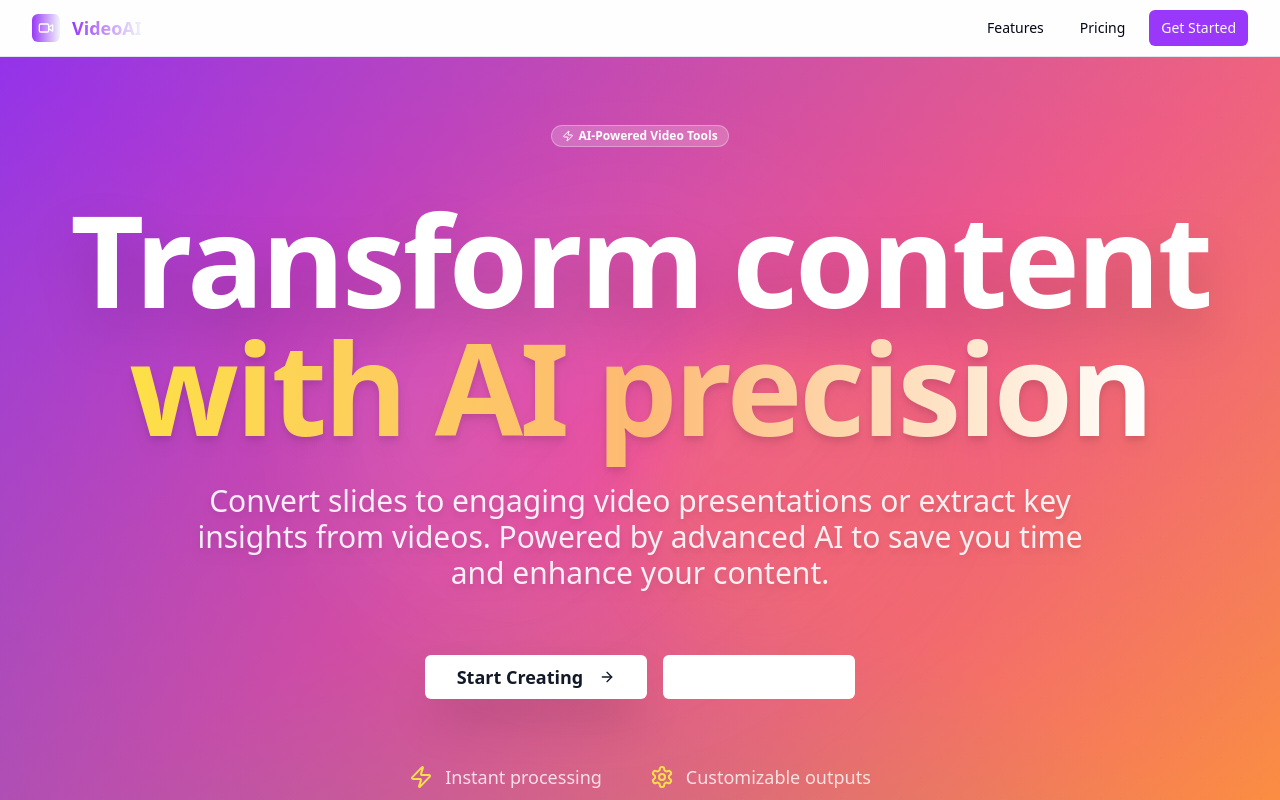
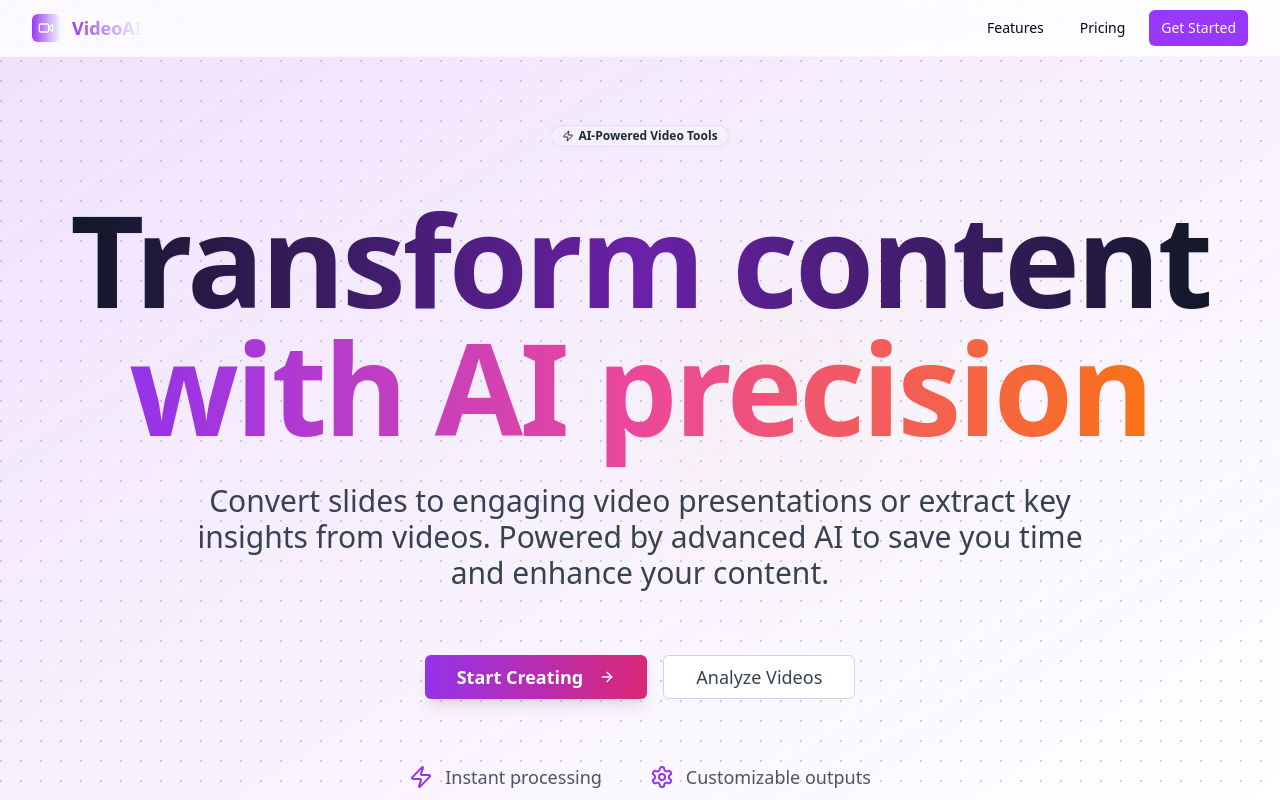
Before and after one commit to Oliversheth/media-sense-extract, a React (Vite) app: page / in a window 1280 px wide. Shown: the top 800 px of the page. Built offline with nearby package versions, Linux system fonts and the light colour scheme.

Commit message:
Enhance home page visuals
Make the hero section's visual elements span the entire home page, ensuring they don't obstruct buttons, while maintaining a subtle yet visible presence.

```diff
--- a/src/pages/Home.tsx
+++ b/src/pages/Home.tsx
@@ -1,4 +1,3 @@
-
 import React from 'react';
 import { Button } from '@/components/ui/button';
 import { Card, CardContent, CardDescription, CardHeader, CardTitle } from '@/components/ui/card';
@@ -8,9 +7,22 @@ import { Link } from 'react-router-dom';
 
 const Home = () => {
   return (
-    <div className="min-h-screen bg-gradient-to-br from-purple-50/30 to-orange-50/30">
+    <div className="min-h-screen relative">
+      {/* Full-page gradient background - fixed position to span entire page */}
+      <div className="fixed inset-0 bg-gradient-to-br from-purple-600/15 via-pink-500/8 to-orange-400/12 pointer-events-none z-0"></div>
+      <div className="fixed inset-0 bg-gradient-to-tr from-blue-600/8 via-transparent to-yellow-400/6 pointer-events-none z-0"></div>
+
+      {/* Subtle animated shapes */}
+      <div className="fixed top-1/4 left-1/4 w-96 h-96 bg-gradient-to-br from-white/3 to-transparent rounded-full blur-3xl animate-pulse pointer-events-none z-0"></div>
+      <div className="fixed bottom-1/4 right-1/4 w-80 h-80 bg-gradient-to-br from-yellow-400/5 to-transparent rounded-full blur-2xl pointer-events-none z-0"></div>
+
+      {/* Grid pattern overlay */}
+      <div className="fixed inset-0 bg-grid-pattern opacity-3 pointer-events-none z-0"></div>
+
+      {/* All content wrapper with relative positioning */}
+      <div className="relative z-10">
         {/* Navigation */}
-      <nav className="border-b bg-background/95 backdrop-blur supports-[backdrop-filter]:bg-background/60 sticky top-0 z-50">
+        <nav className="relative z-20 bg-white/80 backdrop-blur-sm border-b border-gray-200/30 sticky top-0">
           <div className="max-w-7xl mx-auto px-4 sm:px-6 lg:px-8">
             <div className="flex justify-between items-center h-14">
               <div className="flex items-center space-x-3">
@@ -22,10 +34,10 @@ const Home = () => {
                 </span>
               </div>
               <div className="flex items-center space-x-3">
-              <Button variant="ghost" size="sm">Features</Button>
-              <Button variant="ghost" size="sm">Pricing</Button>
+                <Button variant="ghost" size="sm" className="relative z-10">Features</Button>
+                <Button variant="ghost" size="sm" className="relative z-10">Pricing</Button>
                 <Link to="/slide-to-video">
-                <Button size="sm">Get Started</Button>
+                  <Button size="sm" className="relative z-10">Get Started</Button>
                 </Link>
               </div>
             </div>
@@ -33,62 +45,50 @@ const Home = () => {
         </nav>
 
         {/* Hero Section */}
-      <section className="relative min-h-screen flex items-center justify-center overflow-hidden">
-        {/* Vibrant gradient background inspired by Stripe */}
-        <div className="absolute inset-0 bg-gradient-to-br from-purple-600 via-pink-500 to-orange-400"></div>
-        <div className="absolute inset-0 bg-gradient-to-tr from-blue-600/30 via-transparent to-yellow-400/20"></div>
-
-        {/* Animated geometric shapes */}
-        <div className="absolute top-1/4 left-1/4 w-96 h-96 bg-gradient-to-br from-white/10 to-transparent rounded-full blur-3xl animate-pulse"></div>
-        <div className="absolute bottom-1/4 right-1/4 w-80 h-80 bg-gradient-to-br from-yellow-400/20 to-transparent rounded-full blur-2xl"></div>
-        <div className="absolute top-1/2 left-1/2 transform -translate-x-1/2 -translate-y-1/2 w-[600px] h-[600px] bg-gradient-to-br from-white/5 to-transparent rounded-full blur-3xl"></div>
-
-        {/* Grid pattern overlay */}
-        <div className="absolute inset-0 bg-grid-pattern opacity-10"></div>
-
+        <section className="relative min-h-screen flex items-center justify-center">
           <div className="relative z-10 max-w-7xl mx-auto px-4 sm:px-6 lg:px-8 text-center">
             <div className="space-y-8">
-            <Badge variant="secondary" className="mb-4 bg-white/20 text-white border-white/30 backdrop-blur-sm">
+              <Badge variant="secondary" className="mb-4 bg-white/20 text-gray-800 border-gray-300/50 backdrop-blur-sm">
                 <Zap className="w-3 h-3 mr-1" />
                 AI-Powered Video Tools
               </Badge>
 
               <h1 className="text-6xl sm:text-7xl lg:text-8xl xl:text-9xl font-black leading-none tracking-tight">
-              <span className="text-white drop-shadow-2xl">
+                <span className="bg-gradient-to-r from-gray-900 via-purple-800 to-gray-900 bg-clip-text text-transparent drop-shadow-sm">
                   Transform content
                 </span>
                 <br />
-              <span className="bg-gradient-to-r from-yellow-300 via-orange-300 to-white bg-clip-text text-transparent drop-shadow-lg">
+                <span className="bg-gradient-to-r from-purple-600 via-pink-500 to-orange-500 bg-clip-text text-transparent drop-shadow-sm">
                   with AI precision
                 </span>
               </h1>
 
-            <p className="text-xl sm:text-2xl lg:text-3xl text-white/90 max-w-4xl mx-auto leading-relaxed font-medium drop-shadow-lg">
+              <p className="text-xl sm:text-2xl lg:text-3xl text-gray-700 max-w-4xl mx-auto leading-relaxed font-medium">
                 Convert slides to engaging video presentations or extract key insights from videos.
                 Powered by advanced AI to save you time and enhance your content.
               </p>
 
               <div className="flex flex-col sm:flex-row gap-4 justify-center pt-8">
                 <Link to="/slide-to-video">
-                <Button size="lg" className="bg-white text-gray-900 hover:bg-gray-100 font-semibold px-8 py-4 text-lg w-full sm:w-auto shadow-2xl">
+                  <Button size="lg" className="bg-gradient-to-r from-purple-600 to-pink-600 hover:from-purple-700 hover:to-pink-700 text-white font-semibold px-8 py-4 text-lg w-full sm:w-auto shadow-lg relative z-10">
                     Start Creating
                     <ArrowRight className="ml-2 w-5 h-5" />
                   </Button>
                 </Link>
                 <Link to="/video-analysis">
-                <Button size="lg" variant="outline" className="border-white/30 text-white hover:bg-white/10 backdrop-blur-sm px-8 py-4 text-lg w-full sm:w-auto">
+                  <Button size="lg" variant="outline" className="border-gray-300 text-gray-700 hover:bg-white/50 backdrop-blur-sm px-8 py-4 text-lg w-full sm:w-auto relative z-10">
                     Analyze Videos
                   </Button>
                 </Link>
               </div>
 
-            <div className="flex items-center justify-center space-x-12 pt-8 text-white/80">
+              <div className="flex items-center justify-center space-x-12 pt-8 text-gray-600">
                 <div className="flex items-center space-x-3">
-                <Zap className="w-6 h-6 text-yellow-300" />
+                  <Zap className="w-6 h-6 text-purple-600" />
                   <span className="text-lg font-medium">Instant processing</span>
                 </div>
                 <div className="flex items-center space-x-3">
-                <Settings className="w-6 h-6 text-yellow-300" />
+                  <Settings className="w-6 h-6 text-purple-600" />
                   <span className="text-lg font-medium">Customizable outputs</span>
                 </div>
               </div>
@@ -97,7 +97,7 @@ const Home = () => {
         </section>
 
         {/* Features Section */}
-      <section className="py-16 bg-muted/20">
+        <section className="relative py-16 bg-white/50 backdrop-blur-sm">
           <div className="max-w-7xl mx-auto px-4 sm:px-6 lg:px-8">
             <div className="text-center space-y-4 mb-12">
               <h2 className="text-3xl sm:text-4xl font-bold">Two powerful tools, endless possibilities</h2>
@@ -108,7 +108,7 @@ const Home = () => {
 
             <div className="grid lg:grid-cols-2 gap-6">
               {/* Slide to Video Card */}
-            <Card className="group hover:shadow-lg transition-all duration-300 border-2 hover:border-primary/20">
+              <Card className="group hover:shadow-lg transition-all duration-300 border-2 hover:border-primary/20 bg-white/70 backdrop-blur-sm relative z-10">
                 <CardHeader className="pb-4">
                   <div className="w-12 h-12 bg-gradient-to-r from-purple-500 to-pink-500 rounded-lg flex items-center justify-center mb-4 group-hover:scale-110 transition-transform">
                     <FileText className="w-6 h-6 text-white" />
@@ -134,7 +134,7 @@ const Home = () => {
                     </div>
                   </div>
                   <Link to="/slide-to-video" className="block">
-                  <Button className="w-full group-hover:bg-primary/90">
+                    <Button className="w-full group-hover:bg-primary/90 relative z-10">
                       Create Video Presentation
                       <ArrowRight className="ml-2 w-4 h-4" />
                     </Button>
@@ -143,7 +143,7 @@ const Home = () => {
               </Card>
 
               {/* Video Analysis Card */}
-            <Card className="group hover:shadow-lg transition-all duration-300 border-2 hover:border-primary/20">
+              <Card className="group hover:shadow-lg transition-all duration-300 border-2 hover:border-primary/20 bg-white/70 backdrop-blur-sm relative z-10">
                 <CardHeader className="pb-4">
                   <div className="w-12 h-12 bg-gradient-to-r from-blue-500 to-purple-500 rounded-lg flex items-center justify-center mb-4 group-hover:scale-110 transition-transform">
                     <Video className="w-6 h-6 text-white" />
@@ -169,7 +169,7 @@ const Home = () => {
                     </div>
                   </div>
                   <Link to="/video-analysis" className="block">
-                  <Button className="w-full group-hover:bg-muted" variant="outline">
+                    <Button className="w-full group-hover:bg-muted relative z-10" variant="outline">
                       Analyze Video Content
                       <ArrowRight className="ml-2 w-4 h-4" />
                     </Button>
@@ -181,7 +181,7 @@ const Home = () => {
         </section>
 
         {/* Demo Section */}
-      <section className="py-16">
+        <section className="relative py-16 bg-white/30 backdrop-blur-sm">
           <div className="max-w-7xl mx-auto px-4 sm:px-6 lg:px-8">
             <div className="text-center space-y-4 mb-12">
               <h2 className="text-3xl sm:text-4xl font-bold">See it in action</h2>
@@ -191,7 +191,7 @@ const Home = () => {
             </div>
 
             <div className="grid md:grid-cols-2 gap-8">
-            <Card className="hover:shadow-lg transition-all duration-300">
+              <Card className="hover:shadow-lg transition-all duration-300 bg-white/70 backdrop-blur-sm relative z-10">
                 <CardHeader>
                   <CardTitle className="flex items-center space-x-2">
                     <Play className="w-5 h-5" />
@@ -206,7 +206,7 @@ const Home = () => {
                     </div>
                   </div>
                   <Link to="/slide-to-video">
-                  <Button className="w-full">
+                    <Button className="w-full relative z-10">
                       Try Video Generation
                       <ArrowRight className="ml-2 w-4 h-4" />
                     </Button>
@@ -214,7 +214,7 @@ const Home = () => {
                 </CardContent>
               </Card>
 
-            <Card className="hover:shadow-lg transition-all duration-300">
+              <Card className="hover:shadow-lg transition-all duration-300 bg-white/70 backdrop-blur-sm relative z-10">
                 <CardHeader>
                   <CardTitle className="flex items-center space-x-2">
                     <FileText className="w-5 h-5" />
@@ -229,7 +229,7 @@ const Home = () => {
                     </div>
                   </div>
                   <Link to="/video-analysis">
-                  <Button className="w-full" variant="outline">
+                    <Button className="w-full relative z-10" variant="outline">
                       Try Video Analysis
                       <ArrowRight className="ml-2 w-4 h-4" />
                     </Button>
@@ -241,7 +241,7 @@ const Home = () => {
         </section>
 
         {/* CTA Section */}
-      <section className="py-16 bg-gradient-to-r from-primary/10 to-accent/10">
+        <section className="relative py-16 bg-gradient-to-r from-primary/20 to-accent/20 backdrop-blur-sm">
           <div className="max-w-4xl mx-auto text-center px-4 sm:px-6 lg:px-8">
             <h2 className="text-3xl sm:text-4xl font-bold mb-6">
               Ready to transform your content workflow?
@@ -251,18 +251,19 @@ const Home = () => {
             </p>
             <div className="flex flex-col sm:flex-row gap-4 justify-center">
               <Link to="/slide-to-video">
-              <Button size="lg" className="bg-primary hover:bg-primary/90 w-full sm:w-auto">
+                <Button size="lg" className="bg-primary hover:bg-primary/90 w-full sm:w-auto relative z-10">
                   Get Started Free
                   <ArrowRight className="ml-2 w-4 h-4" />
                 </Button>
               </Link>
-            <Button size="lg" variant="outline" className="w-full sm:w-auto">
+              <Button size="lg" variant="outline" className="w-full sm:w-auto relative z-10">
                 Contact Sales
               </Button>
             </div>
           </div>
         </section>
       </div>
+    </div>
   );
 };
 
```
Lines whose indentation alone changed are shown as unchanged.
